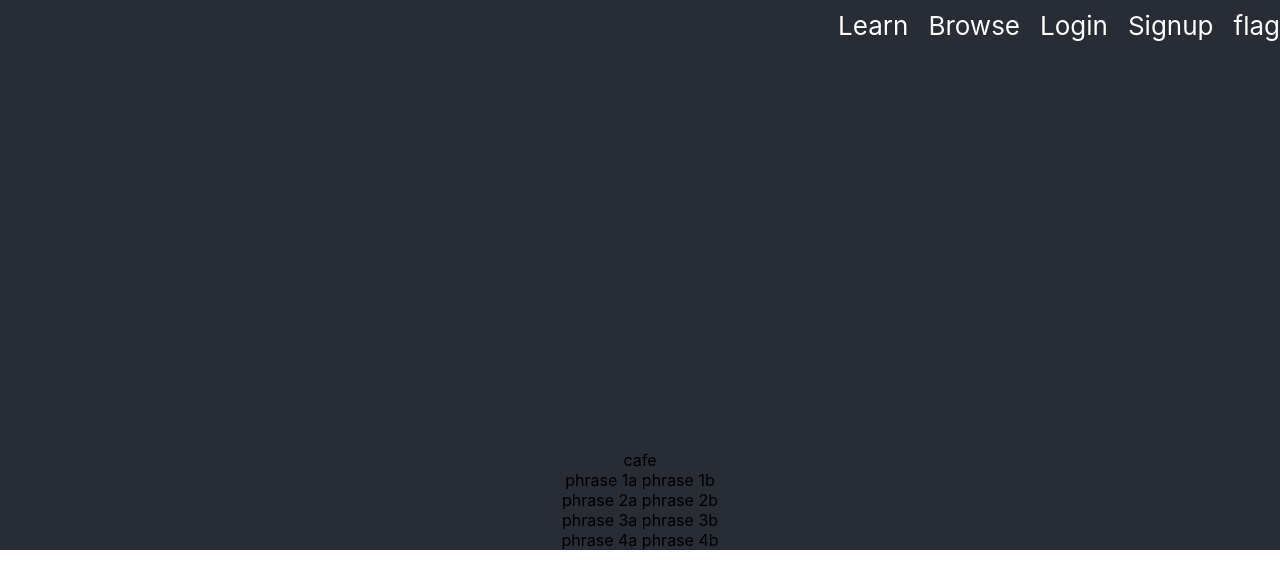
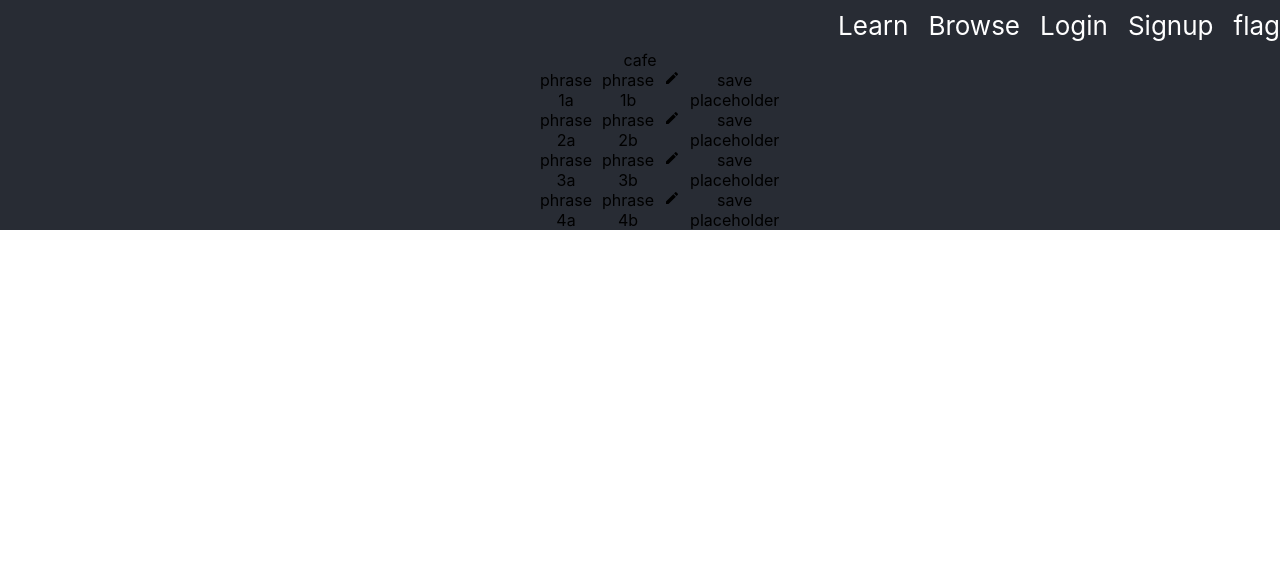
Before and after one commit to Robbie632/mastersDissertation, a React (Create React App) app in the folder frontend/: page / in a window 1280 px wide. Both pictures are taken after a click on the icon 167 px from the left and 432 px from the top of the page. Shown: the top 588 px of the page. Built offline with nearby package versions, Linux system fonts and the light colour scheme.

Commit message:
made component for phrasepair

```diff
--- a/frontend/src/components/EditCategory.js
+++ b/frontend/src/components/EditCategory.js
@@ -1,4 +1,5 @@
 import "../styles/editcategory.css";
+import PhrasePair from "./PhrasePair";
 
 export default function EditCategory({ name }) {
   const phrases = [
@@ -13,7 +14,7 @@ export default function EditCategory({ name }) {
               <div>{name}
         </div>
       <div id="edit-category-container-2">
-        {phrases.map(({ l1, l2 }) => <div>{l1} {l2}</div>) }
+        {phrases.map(({ l1, l2 }) => <PhrasePair l1={l1} l2={l2}></PhrasePair>) }
       </div>
     </div>
   );
--- a/frontend/src/components/Learn.js
+++ b/frontend/src/components/Learn.js
@@ -13,23 +13,30 @@ export default function Learn() {
     "introductions",
     "museums",
   ];
-  if (edit === "") {
-  }
+
+  const createCategoryElement = (
+    <div id="create-category">"create category ..."</div>
+  );
+
+  const categoryElements = (
+    <div id="category-tiles">
+      {categories.map((v) => (
+        <Category name={v} setEdit={setEdit} setLesson={setLesson}></Category>
+      ))}
+    </div>
+  );
+
+  const editCategoryElement = (
+    <div>
+      <EditCategory name={edit}></EditCategory>
+    </div>
+  );
 
   return (
     <div id="category-container-1">
-      {edit === "" && <div id="create-category">"create category ..."</div>}
-      <div id="category-tiles">
-        {edit === "" &&
-          categories.map((v) => (
-            <Category
-              name={v}
-              setEdit={setEdit}
-              setLesson={setLesson}
-            ></Category>
-          ))}
-      </div>
-      <div>{edit !== "" && <EditCategory name={edit}></EditCategory>}</div>
+      {edit === "" && createCategoryElement}
+      {edit === "" && categoryElements}
+      {edit !== "" && editCategoryElement}
     </div>
   );
 }
--- /dev/null
+++ b/frontend/src/components/PhrasePair.js
@@ -0,0 +1,14 @@
+import "../styles/phrasepair.css";
+import { MdEdit } from "react-icons/md";
+
+export default function PhrasePair({ l1, l2 }) {
+  return (
+    <div id="phrase-pair-container-1">
+      <div id="l1">{ l1}</div>
+      <div id="l2">{l2}</div>
+      <div id="edit-phrase-pair"><MdEdit /></div>
+      <div id="save-phrase-pair">save placeholder</div>
+    </div>
+  )
+
+}
--- a/frontend/src/styles/learn.css
+++ b/frontend/src/styles/learn.css
@@ -4,7 +4,6 @@
   display: flex;
   flex-direction: row;
   gap:10px;
-  border-radius: 5px;
   justify-content: flex-start;
   align-items: center;
 }
--- /dev/null
+++ b/frontend/src/styles/phrasepair.css
@@ -0,0 +1,6 @@
+#phrase-pair-container-1 {
+  display: flex;
+  flex-direction: row;
+  gap:10px;
+  width:200px
+}
```
